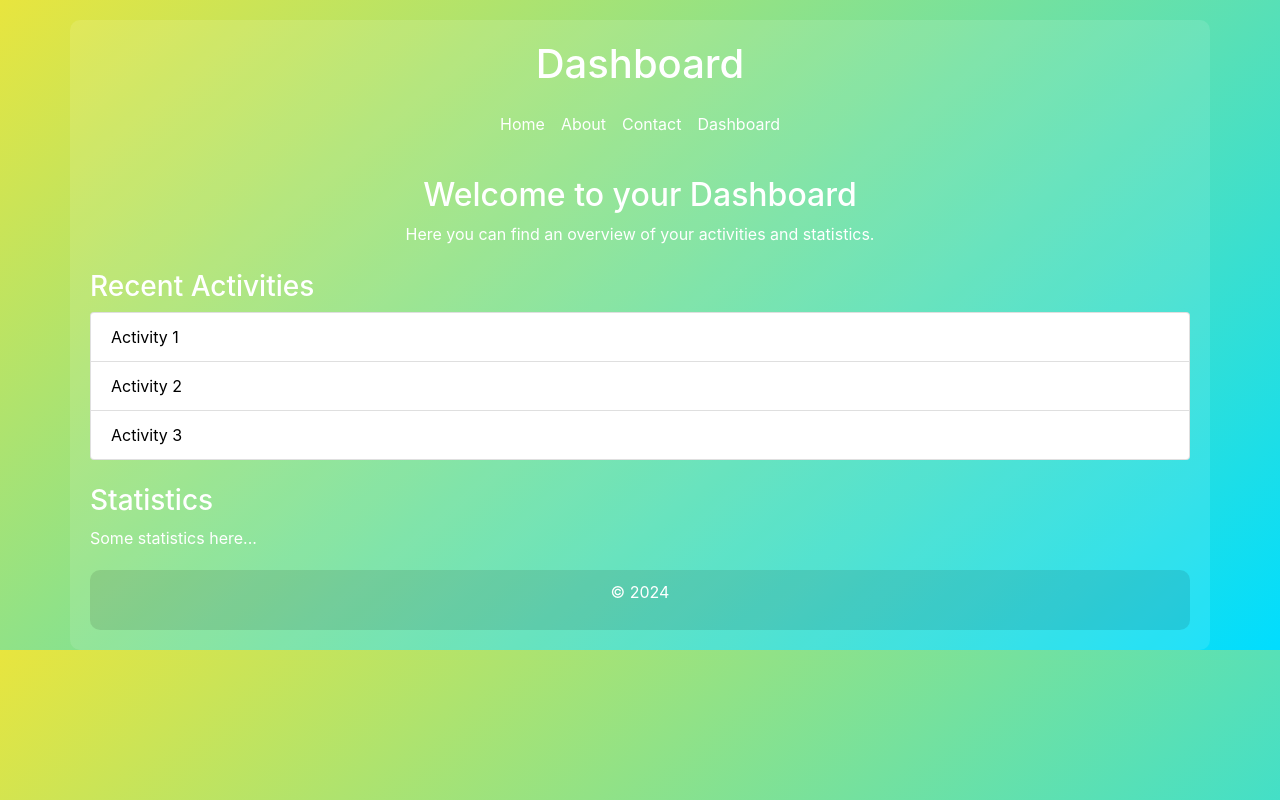
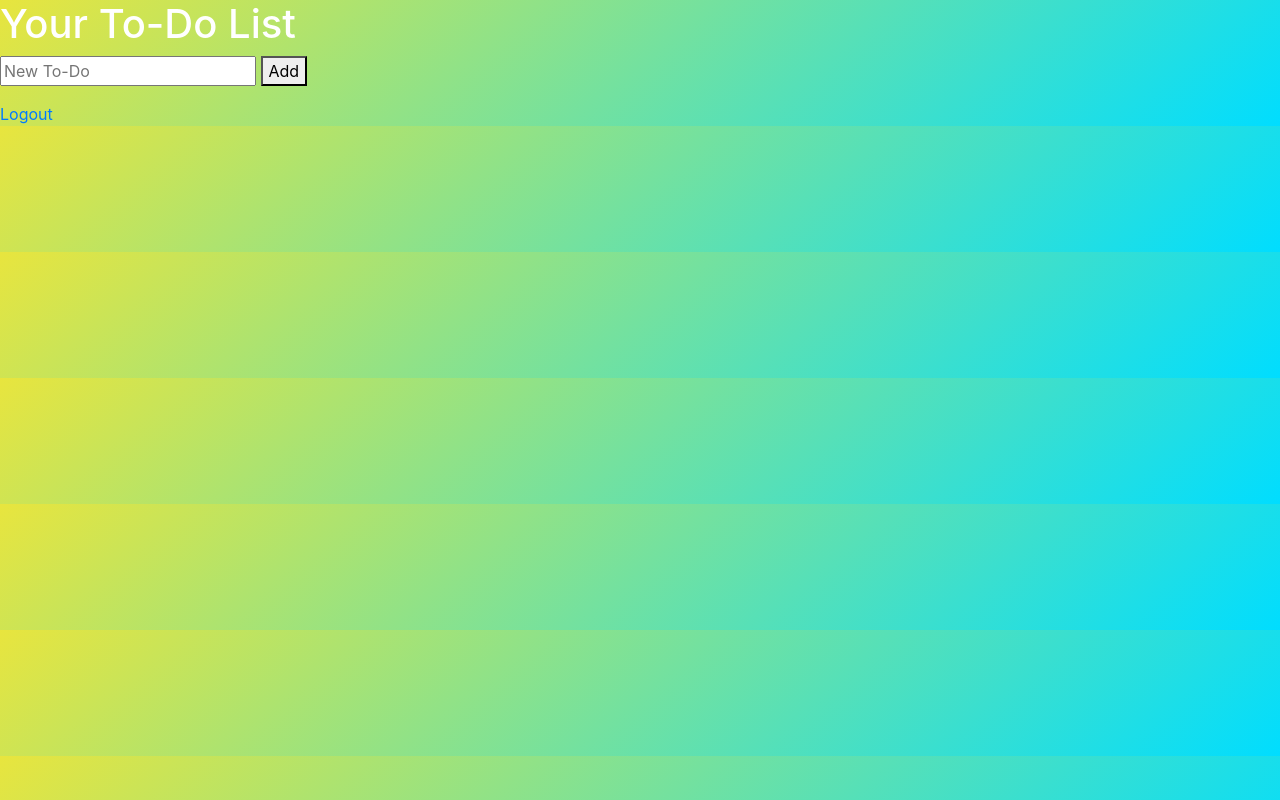
Before and after one commit to theycallmecooper/application, a Flask app: page /dashboard in a window 1280 px wide. Run offline with Flask 3, Linux system fonts and the light colour scheme; parts of the project's set-up code (start-up, migrations or seed data) failed here and were passed over; some libraries are stand-ins or nearby versions.

Commit message:
adding and removing todos

```diff
--- a/app.py
+++ b/app.py
@@ -2,7 +2,7 @@ from flask import Flask, render_template, request, flash, session, redirect, url
 # from werkzeug.security import check_password_hash
 from sqlalchemy.orm import sessionmaker
 from sqlalchemy import create_engine
-from setup_db import User #import the user model from the models file.
+from setup_db import User, Task #import the user and task models from the models file.
 
 app = Flask(__name__)
 app.secret_key = '#sigmarizz23#'
@@ -45,6 +45,45 @@ def signup():
 def dashboard():
     return render_template('dashboard.html')
 
+@app.route('/add_todo', methods=["POST"])
+def add_todo():
+    # Ensure the user is logged in
+    if "user_id" not in session:
+        flash("Please log in to add a to-do.", "warning")
+        return redirect(url_for('login'))
+
+    # Retrieve task data from the form
+    task_description = request.form.get("task")
+    user_id = session["user_id"]
+
+    # Create a new Task object and save it to the database
+    new_task = Task(description=task_description, user_id=user_id)
+    db_session.add(new_task)
+    db_session.commit()
+
+    flash("To-Do added successfully!", "success")
+    return redirect(url_for('dashboard'))
+
+@app.route('/delete_todo/<int:todo_id>', methods=["POST"])
+def delete_todo(todo_id):
+    # Ensure the user is logged in
+    if "user_id" not in session:
+        flash("Please log in to delete a to-do.", "warning")
+        return redirect(url_for('login'))
+
+    # Query the database for the task
+    task = db_session.query(Task).get(todo_id)
+
+    # Ensure the task exists and belongs to the logged-in user
+    if task and task.user_id == session["user_id"]:
+        db_session.delete(task)
+        db_session.commit()
+        flash("To-Do deleted successfully!", "success")
+    else:
+        flash("To-Do not found or access denied.", "danger")
+    return redirect(url_for('dashboard'))
+
+
 if __name__ == '__main__':
     app.run(debug=True)
     @app.route('/signup', methods=['GET', 'POST'])
--- a/templates/dashboard.html
+++ b/templates/dashboard.html
@@ -1,8 +1,8 @@
 <!DOCTYPE html>
 <html lang="en">
     <head>
-    <meta charset="UTF-8">
-    <meta name="viewport" content="width=device-width, initial-scale=1.0">
+        <meta charset="UTF-8" />
+        <meta name="viewport" content="width=device-width, initial-scale=1.0" />
         <title>Dashboard</title>
         <link rel="stylesheet" href="https://stackpath.bootstrapcdn.com/bootstrap/4.5.2/css/bootstrap.min.css">
         <style>
@@ -32,41 +32,32 @@
         </style>
     </head>
     <body>
-    <div class="container">
-        <header class="mb-4">
-            <h1 class="text-center">Dashboard</h1>
-            <nav class="navbar navbar-expand-lg navbar-light">
-                <ul class="navbar-nav mx-auto">
-                    <li class="nav-item"><a class="nav-link" href="index.html">Home</a></li>
-                    <li class="nav-item"><a class="nav-link" href="about.html">About</a></li>
-                    <li class="nav-item"><a class="nav-link" href="contact.html">Contact</a></li>
-                    <li class="nav-item"><a class="nav-link" href="dashboard.html">Dashboard</a></li>
+        <h1>Your To-Do List</h1>
+        <!-- Form to Add a New To-Do -->
+
+        <form action="{{ url_for('add_todo') }}" method="POST">
+            <input type="text" name="task" placeholder="New To-Do" required />
+            <button type="submit">Add</button>
+        </form>
+
+        <!-- Display To-Do List -->
+        <ul>
+            {% for task in tasks %}
+            <li>
+                {{ task.description }} {% if task.completed %}
+                <strong>(Completed)</strong>
+                {% else %}
+                <strong>(Pending)</strong>
+                {% endif %}
+                <!-- Delete Button -->
+                <form
+                    action="{{ url_for('delete_todo', todo_id=task.id) }}" method="POST" style="display:inline;">
+                    <button type="submit">Delete</button>
+                </form>
+            </li>
+            {% endfor %}
         </ul>
-            </nav>
-        </header>
-        <main>
-            <section class="mb-4">
-                <h2 class="text-center">Welcome to your Dashboard</h2>
-                <p class="text-center">Here you can find an overview of your activities and statistics.</p>
-            </section>
-            <section class="mb-4">
-                <h3>Recent Activities</h3>
-                <ul class="list-group">
-                    <li class="list-group-item" style="color: black;">Activity 1</li>
-                    <li class="list-group-item" style="color: black;">Activity 2</li>
-                    <li class="list-group-item" style="color: black;">Activity 3</li>
-                </ul>
-            </section>
-            <section>
-                <h3>Statistics</h3>
-                <p>Some statistics here...</p>
-            </section>
-        </main>
-        <footer>
-            <p>&copy; 2024</p>
-        </footer>
-    </div>
-
+        <a href="{{ url_for('logout') }}">Logout</a>
         <script src="https://code.jquery.com/jquery-3.5.1.slim.min.js"></script>
         <script src="https://cdn.jsdelivr.net/npm/@popperjs/core@2.5.4/dist/umd/popper.min.js"></script>
         <script src="https://stackpath.bootstrapcdn.com/bootstrap/4.5.2/js/bootstrap.min.js"></script>
```
Lines whose indentation alone changed are shown as unchanged.
